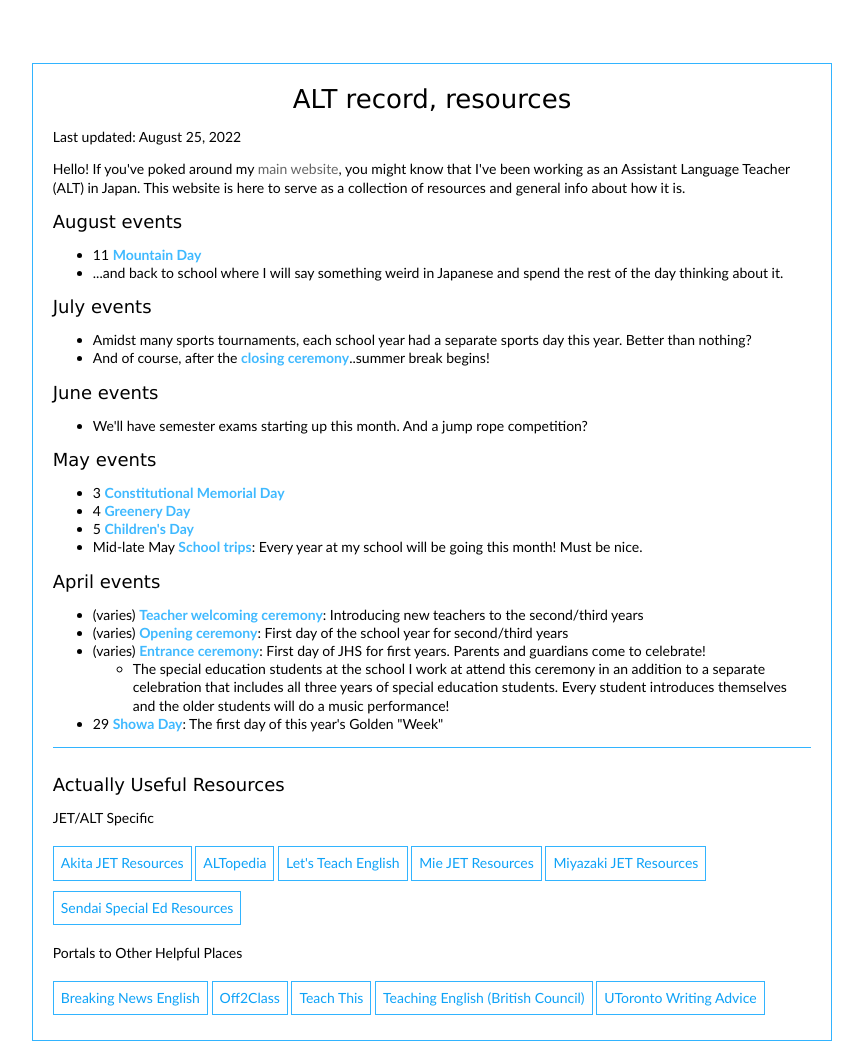
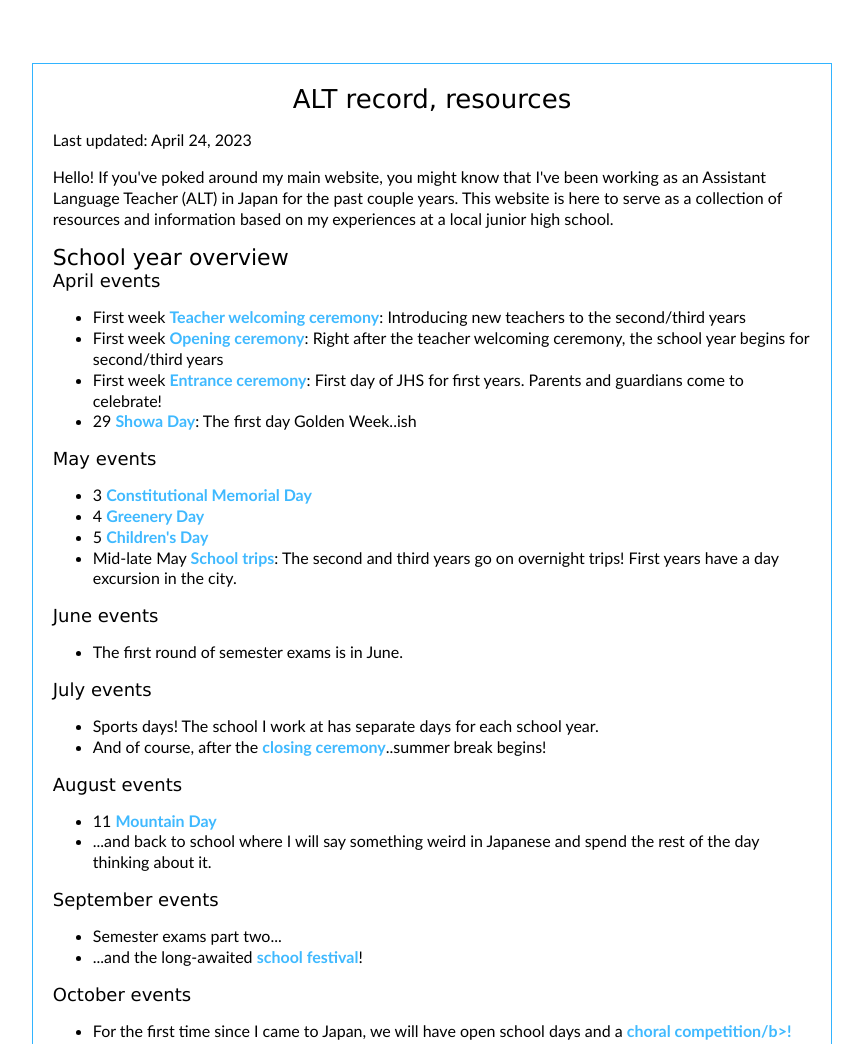
Before and after one commit to lilywus/alting, a plain HTML site: page index.html in a window 1280 px wide. Shown: the top 1044 px of the page, without its empty margins (208-1071 px from the left). Drawn offline with Linux system fonts and the light colour scheme.

Commit message:
reordered and with some updates

```diff
--- a/index.html
+++ b/index.html
@@ -16,10 +16,40 @@
     <center><h2>ALT record, resources</h2></center>
 
     <!-- Remember to update this -->
-    <p>Last updated: August 25, 2022</p>
+    <p>Last updated: April 24, 2023</p>
     <!-- Remember to update this -->
 
-    <p>Hello! If you've poked around my <a href="/">main website</a>, you might know that I've been working as an Assistant Language Teacher (ALT) in Japan. This website is here to serve as a collection of resources and general info about how it is.</p>
+    <p>Hello! If you've poked around my main website, you might know that I've been working as an Assistant Language Teacher (ALT) in Japan for the past couple years. This website is here to serve as a collection of resources and information based on my experiences at a local junior high school.</p>
+
+    <h3>School year overview</h3>
+
+    <h4>April events</h4>
+    <ul>
+        <li>First week <b>Teacher welcoming ceremony</b>: Introducing new teachers to the second/third years</li>
+        <li>First week <b>Opening ceremony</b>: Right after the teacher welcoming ceremony, the school year begins for second/third years</li>
+        <li>
+            First week <b>Entrance ceremony</b>: First day of JHS for first years. Parents and guardians come to celebrate!</li>
+        <li>29 <b>Showa Day</b>: The first day Golden Week..ish</li>
+    </ul>
+
+    <h4>May events</h4>
+    <ul>
+        <li>3 <b>Constitutional Memorial Day</b></li>
+        <li>4 <b>Greenery Day</b></li>
+        <li>5 <b>Children's Day</b></li>
+        <li>Mid-late May <b>School trips</b>: The second and third years go on overnight trips! First years have a day excursion in the city.</li>
+    </ul>
+
+    <h4>June events</h4>
+    <ul>
+        <li>The first round of semester exams is in June.</li>
+    </ul>
+
+    <h4>July events</h4>
+    <ul>
+        <li>Sports days! The school I work at has separate days for each school year.</li>
+        <li>And of course, after the <b>closing ceremony</b>..summer break begins!</li>
+    </ul>
 
     <h4>August events</h4>
     <ul>
@@ -27,34 +57,15 @@
         <li>...and back to school where I will say something weird in Japanese and spend the rest of the day thinking about it.</li>
     </ul>
 
-    <h4>July events</h4>
+    <h4>September events</h4>
     <ul>
-        <li>Amidst many sports tournaments, each school year had a separate sports day this year. Better than nothing?</li>
-        <li>And of course, after the <b>closing ceremony</b>..summer break begins!</li>
+        <li>Semester exams part two...</li>
+        <li>...and the long-awaited <b>school festival</b>!</li>
     </ul>
 
-    <h4>June events</h4>
+    <h4>October events</h4>
     <ul>
-        <li>We'll have semester exams starting up this month. And a jump rope competition?</li>
-    </ul>
-
-    <h4>May events</h4>
-    <ul>
-        <li>3 <b>Constitutional Memorial Day</b></li>
-        <li>4 <b>Greenery Day</b></li>
-        <li>5 <b>Children's Day</b></li>
-        <li>Mid-late May <b>School trips</b>: Every year at my school will be going this month! Must be nice.</li>
-    </ul>
-
-    <h4>April events</h4>
-    <ul>
-        <li>(varies) <b>Teacher welcoming ceremony</b>: Introducing new teachers to the second/third years</li>
-        <li>(varies) <b>Opening ceremony</b>: First day of the school year for second/third years</li>
-        <li>
-            (varies) <b>Entrance ceremony</b>: First day of JHS for first years. Parents and guardians come to celebrate!
-            <ul><li>The special education students at the school I work at attend this ceremony in an addition to a separate celebration that includes all three years of special education students. Every student introduces themselves and the older students will do a music performance!</li></ul>
-        </li>
-        <li>29 <b>Showa Day</b>: The first day of this year's Golden "Week"</li>
+        <li>For the first time since I came to Japan, we will have open school days and a <b>choral competition/b>!</li>
     </ul>
 
     <hr />
--- a/style.css
+++ b/style.css
@@ -2,7 +2,7 @@
 /* CSS Document */
 
 body {
-	font: 14px "Trebuchet MS", Helvetica, sans-serif;
+	font: 16px "Trebuchet MS", Helvetica, sans-serif;
 	margin-bottom:5%;
 	padding: 0;
 	color: #000;
```
Also changed, not shown: 1 other file.
